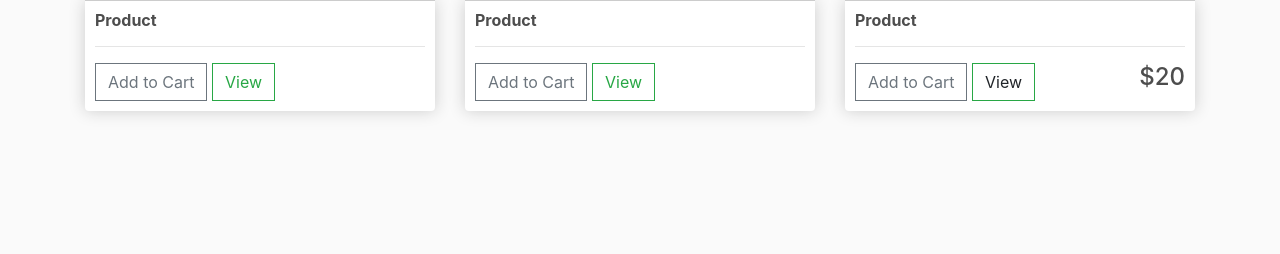
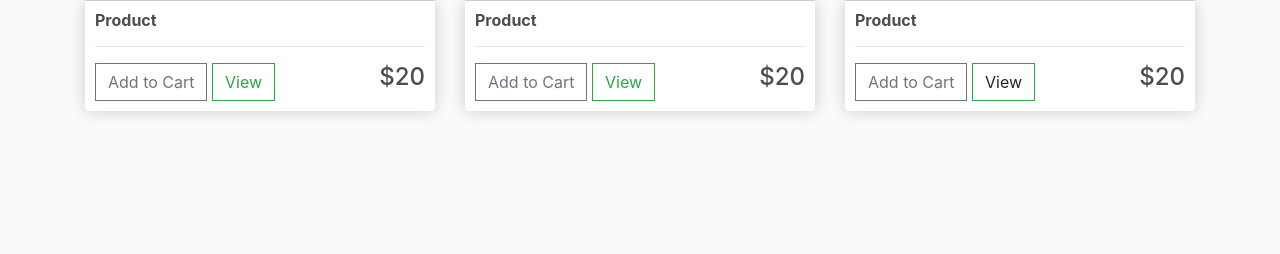
Before and after one commit to rojandhimal/Ecommerce, a Django app: page / in a window 1280 px wide. Shown: the part 266-520 px from the top of the page. Run offline with Django 3.2, Linux system fonts and the light colour scheme; some libraries are stand-ins or nearby versions.

Commit message:
adding price tag in items

```diff
--- a/ecommerce/static/css/main.css
+++ b/ecommerce/static/css/main.css
@@ -97,3 +97,8 @@ h1,h2,h3,h4,h5,h6{
 .hidden{
 	display: none!important;
 }
+
+.item-price{
+	display: inline-block;
+	float: right;
+}
--- a/store/templates/store/store.html
+++ b/store/templates/store/store.html
@@ -10,6 +10,7 @@
                 <hr>
                 <button class="btn btn-outline-secondary add-btn">Add to Cart</button>
                 <button class="btn btn-outline-success ">View</button>
+                <h4 class='item-price' >$20</h4>
            </div>
            </div>
 
@@ -20,6 +21,7 @@
                  <hr>
                  <button class="btn btn-outline-secondary add-btn">Add to Cart</button>
                  <button class="btn btn-outline-success ">View</button>
+                 <h4 class='item-price' >$20</h4>
             </div>
             </div>
 
@@ -30,7 +32,7 @@
                      <hr>
                      <button class="btn btn-outline-secondary add-btn" href='#'>Add to Cart</button>
                      <a class="btn btn-outline-success ">View</a>
-                     <h4 style="display: inline-block; float: right;" >$20</h4>
+                     <h4 class='item-price' >$20</h4>
                 </div>
                 </div>
        </div>
```
